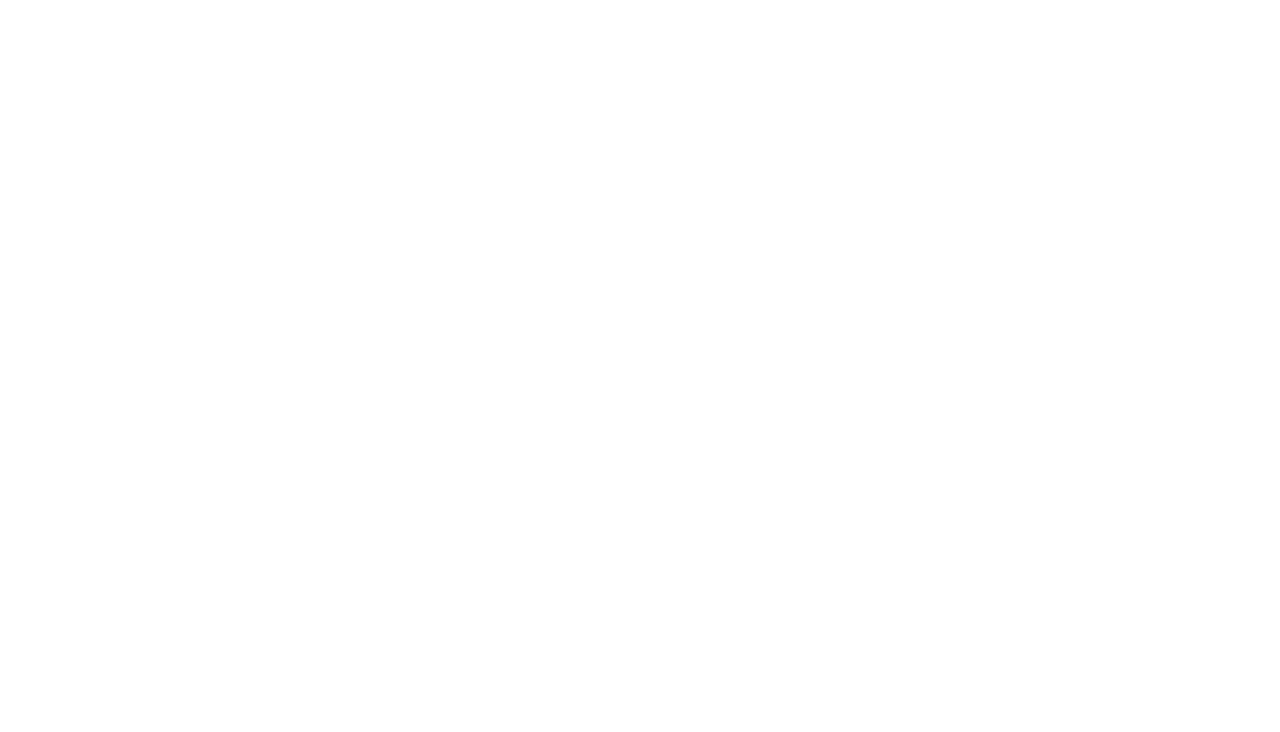
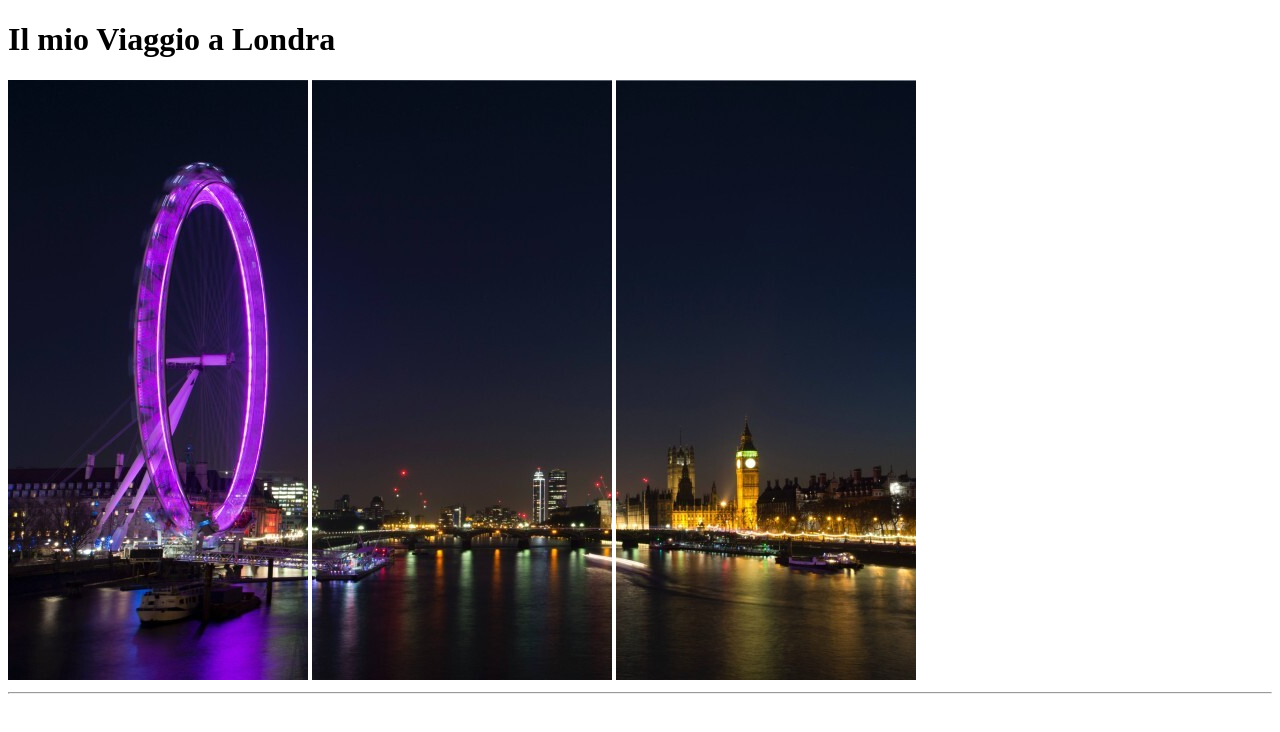
Before and after one commit to MatteoGiunta97/html-london-trip, a plain HTML site: page html-london-trip/index.html in a window 1280 px wide. Drawn offline with Linux system fonts and the light colour scheme.

Commit message:
feat:add-title-img

```diff
--- a/html-london-trip/index.html
+++ b/html-london-trip/index.html
@@ -1,11 +1,21 @@
 <!DOCTYPE html>
 <html lang="en">
-<head>
-    <meta charset="UTF-8">
-    <meta name="viewport" content="width=device-width, initial-scale=1.0">
+  <head>
+    <meta charset="UTF-8" />
+    <meta name="viewport" content="width=device-width, initial-scale=1.0" />
     <title>London Trip</title>
-</head>
-<body>
+  </head>
+  <body>
+    <!-- titolo e immagini -->
+    <header>
+      <h1>Il mio Viaggio a Londra</h1>
+      <img src="./img/picture1.jpg" alt="picture" />
+      <img src="./img/picture2.jpg" alt="picture" />
+      <img src="./img/picture3.jpg" alt="picture" />
+    </header>
+    <hr>
+    <main></main>
 
-</body>
+    <footer></footer>
+  </body>
 </html>
```
Also changed, not shown: html-london-trip/img/picture1.jpg (added), html-london-trip/img/picture2.jpg (added), html-london-trip/img/picture3.jpg (added).
